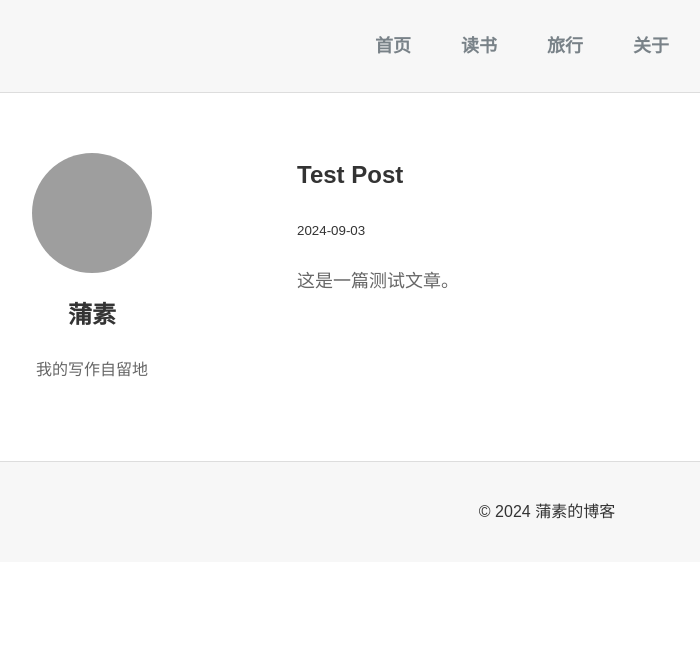
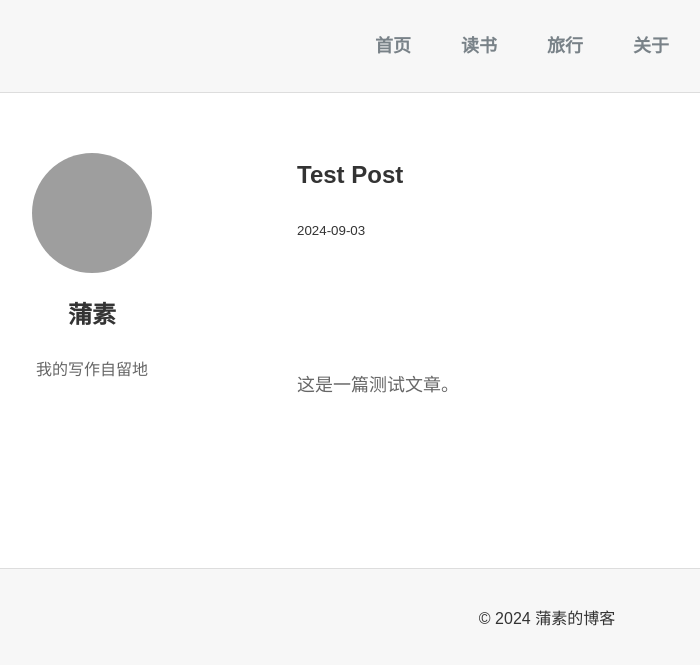
Before and after one commit to pususu/skills-github-pages, a Jekyll site: the page built from _posts/2024-09-03-test.md, in a window 1280 px wide. Shown: the top 665 px of the page, without its empty margins (93-793 px from the left). Built offline with Jekyll 4.4.1, drawn with Linux system fonts in a browser that asks for light colours; grey boxes are pictures that could not be loaded.

Commit message:
Update style.css

```diff
--- a/assets/css/style.css
+++ b/assets/css/style.css
@@ -105,6 +105,7 @@ body {
 /* 文章内容样式 */
 .post-content {
     margin-top: 20px;
+    white-space: pre-wrap; /* 保留空格和换行，确保段落有足够的间距 */
 }
 
 .post-content h1 {
@@ -119,6 +120,7 @@ body {
     line-height: 1.8;
     margin-bottom: 20px; /* 设置段落之间的间距 */
     padding-bottom: 20px; /* 添加内部填充，确保段落之间的间距更大 */
+    word-wrap: break-word; /* 自动换行 */
 }
 
 /* 确保长单词自动换行 */
```
